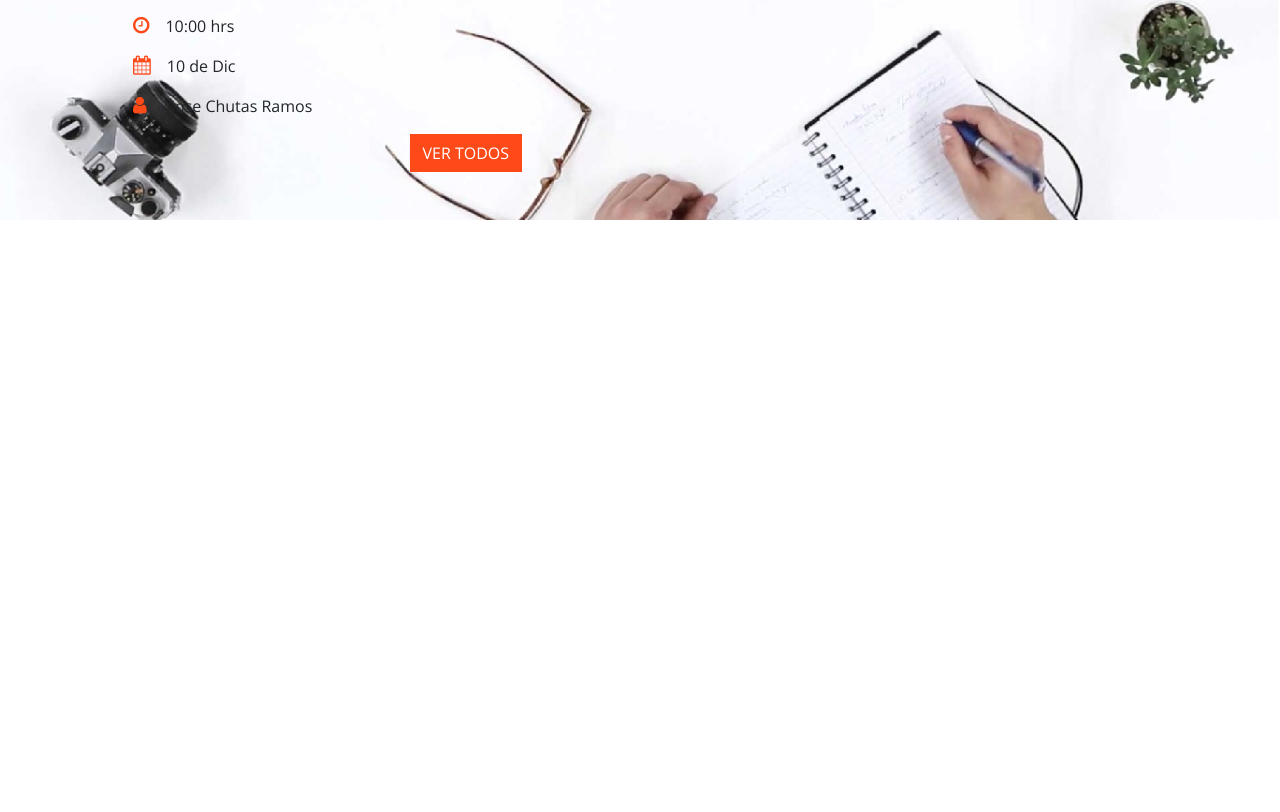
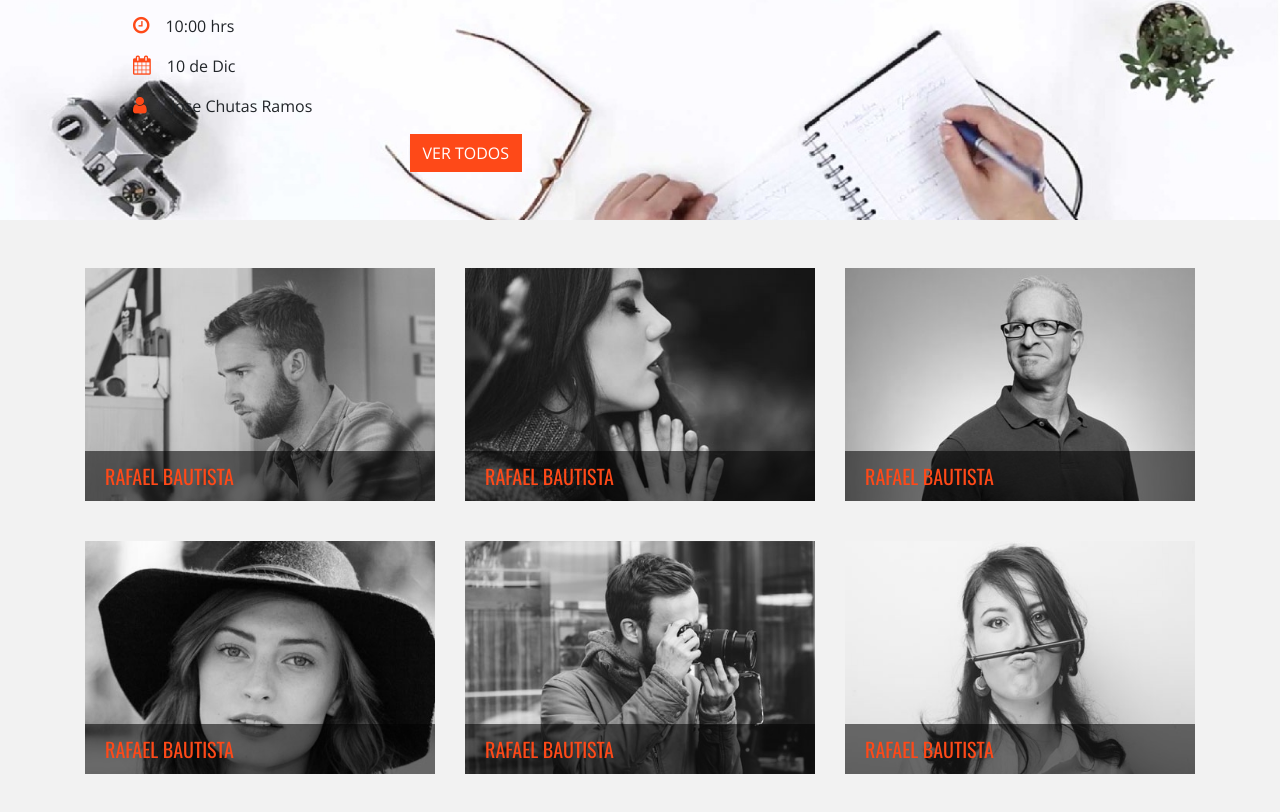
Before and after one commit to josheSD/Udemy-Project, an Angular app: page / in a window 1280 px wide. Shown: the part 1519-2331 px from the top of the page. Before the commit the page ends 1739 px from the top, so only its background shows below. Built offline with nearby package versions, Linux system fonts and the light colour scheme.

Commit message:
terminado el cuarto section

```diff
--- a/src/app/components/home/home.component.css
+++ b/src/app/components/home/home.component.css
@@ -71,14 +71,33 @@ li {
     width: 100%;
 }
 
+.invitados-image img {
+    filter: gray;
+    -webkit-filter: grayscale(1);
+    -webkit-transition: all .2s ease-in-out;
+}
+
+.invitados-image img:hover {
+    -webkit-filter: grayscale(0);
+}
+
 .invitados-name {
     position: absolute;
-    bottom: 0;
-    margin: 0;
-    left: 0;
-    padding-right: 15px;
-    padding-left: 15px;
+    bottom: 16px;
     background-color: rgba(0, 0, 0, 0.55);
     width: 100%;
-    text-align: left;
 }
+
+.invitados-name p {
+    font-family: 'Oswald', sans-serif;
+    color: #fe4918;
+    text-transform: uppercase;
+    margin: 0px;
+    padding-left: 20px;
+    padding-top: 10px;
+    padding-bottom: 10px;
+    font-size: 20px;
+}
+
+
+/* cuato section */
--- a/src/app/components/home/home.component.html
+++ b/src/app/components/home/home.component.html
@@ -64,130 +64,58 @@
 
 <section class="invitados">
     <div class="container">
-        <div class="row bg-success">
+        <div class="row pt-5 pb-4">
             <div class="col-12 col-md-4">
-
-            </div>
-            <div class="col-12 col-md-4">
-
-            </div>
-            <div class="col-12 col-md-4">
-
+                <div class="invitados-image">
+                    <img src="../../../assets/img/invitado1.jpg" class="img-fluid mb-3" alt="">
+                    <div class="invitados-name">
+                        <p class="">Rafael Bautista</p>
                     </div>
                 </div>
             </div>
-</section>
-
-
-
-
-
-
-<!--
-<div class="row my-video-contenido bg-danger">
-        <div class="col-6">
-            <div class="py-5 px-5">
-                <h2 class="text-center font-weight-bold">Programa del Evento</h2>
-                <div class="row justify-content-center mb-2">
-                    <div class="col-4">
-                        <img src="../../../assets/img/separador.png" alt="" class="">
-                    </div>
-                </div>
-                <nav class="row justify-content-around my-menu pb-2 ">
-                    <div class="col-3">
-                        <a href="#talleres" class="text-body text-decoration-none"><span class="fa fa-code my-colors"></span>Talleres</a>
-                    </div>
-                    <div class="col-3">
-                        <a href="#talleres" class="text-body text-decoration-none "><span class="fa fa-comment my-colors"></span>Talleres</a>
-                    </div>
-                    <div class="col-3">
-                        <a href="#talleres" class="text-body text-decoration-none "><span class="fa fa-university my-colors"></span>Talleres</a>
-                    </div>
-                </nav>
-
-                <div id="talleres" class="mt-4">
-                    <div class="my-detalle-evento mb-3">
-                        <h3 class="my-colors font-weight-bold mb-3">HTML5, CSS3 Y JavaScript</h3>
-                        <p><i class="fa fa-clock-o my-colors mr-3"></i>14:00 hrs</p>
-                        <p><i class="fa fa-calendar my-colors mr-3"></i>10 de Dic</p>
-                        <p><i class="fa fa-user my-colors mr-4"></i>Jose Chutas Ramos</p>
-                    </div>
-                    <div class="my-detalle-evento">
-                        <h3 class="font-weight-bold my-colors mb-3">Responsive web design</h3>
-                        <p><i class="fa fa-clock-o my-colors mr-3"></i>10:00 hrs</p>
-                        <p><i class="fa fa-calendar my-colors mr-3"></i>10 de Dic</p>
-                        <p><i class="fa fa-user my-colors mr-4"></i>Jose Chutas Ramos</p>
-                    </div>
-                    <div class="row justify-content-end">
-                        <div class="col-8 col-md-5">
-                            <a href="" class="btn my-btn ">Ver todos</a>
+            <div class="col-12 col-md-4">
+                <div class="invitados-image">
+                    <img src="../../../assets/img/invitado2.jpg" class="img-fluid mb-3" alt="">
+                    <div class="invitados-name">
+                        <p class="">Rafael Bautista</p>
                     </div>
                 </div>
             </div>
-
+            <div class="col-12 col-md-4">
+                <div class="invitados-image">
+                    <img src="../../../assets/img/invitado3.jpg" class="img-fluid mb-3" alt="">
+                    <div class="invitados-name">
+                        <p class="">Rafael Bautista</p>
                     </div>
                 </div>
             </div>
-
--->
-
-<!--
-
-            <div class="row my-video">
-                <div class="col-12">
-                    <div class="">
-                        <video autoplay loop poster="../../../assets/img/bg-talleres.jpg" class="img-fluid">
-                      <source src="../../../assets/img/video/video.mp4" type="video/mp4">
-                      <source src="../../../assets/img/video/video.webm" type="video/webm">
-                      <source src="../../../assets/img/video/video.ogv" type="video/ogg">
-                    </video>
+        </div>
+        <!--3 invitados-->
+        <div class="row pb-5 ">
+            <div class="col-12 col-md-4">
+                <div class="invitados-image">
+                    <img src="../../../assets/img/invitado4.jpg" class="img-fluid mb-3" alt="">
+                    <div class="invitados-name">
+                        <p class="">Rafael Bautista</p>
                     </div>
                 </div>
             </div>
-
-
--->
-
-
-
-<!--
-<section class="invitados">
-    <div class="container">
-        <div class="row my-4 ">
-            <div class="col-12 text-center">
-                <h2 class="font-weight-bold">Nuestros Invitados</h2>
-                <img src="../../../assets/img/separador.png" class="mb-3" alt="">
-                <div class="row mb-5">
-                    <div class="col-4">
-                        <img src="../../../assets/img/invitado1.jpg" class="img-fluid invitados-image" alt="">
-                        <p class="invitados-name">Rafael Bautista</p>
-                    </div>
-                    <div class="col-4">
-                        <img src="../../../assets/img/invitado2.jpg" class="img-fluid invitados-image" alt="">
-                        <p class="invitados-name">Shari herrera</p>
-                    </div>
-                    <div class="col-4">
-                        <img src="../../../assets/img/invitado3.jpg" class="img-fluid invitados-image" alt="">
-                        <p class="invitados-name">Gregorio Sanchez</p>
+            <div class="col-12 col-md-4">
+                <div class="invitados-image">
+                    <img src="../../../assets/img/invitado5.jpg" class="img-fluid mb-3" alt="">
+                    <div class="invitados-name">
+                        <p class="">Rafael Bautista</p>
                     </div>
                 </div>
-                <div class="row mb-5">
-                    <div class="col-4">
-                        <img src="../../../assets/img/invitado4.jpg" class="img-fluid invitados-image" alt="">
-                        <p class="invitados-name">Susana Rivera</p>
             </div>
-                    <div class="col-4">
-                        <img src="../../../assets/img/invitado5.jpg" class="img-fluid invitados-image" alt="">
-                        <p class="invitados-name">Jose Ramos</p>
-                    </div>
-                    <div class="col-4">
-                        <img src="../../../assets/img/invitado6.jpg" class="img-fluid invitados-image" alt="">
-                        <p class="invitados-name">Susan Sanchez</p>
+            <div class="col-12 col-md-4">
+                <div class="invitados-image">
+                    <img src="../../../assets/img/invitado6.jpg" class="img-fluid mb-3" alt="">
+                    <div class="invitados-name">
+                        <p class="">Rafael Bautista</p>
                     </div>
                 </div>
             </div>
         </div>
     </div>
 </section>
-
--->
```
Lines whose indentation alone changed are shown as unchanged.
